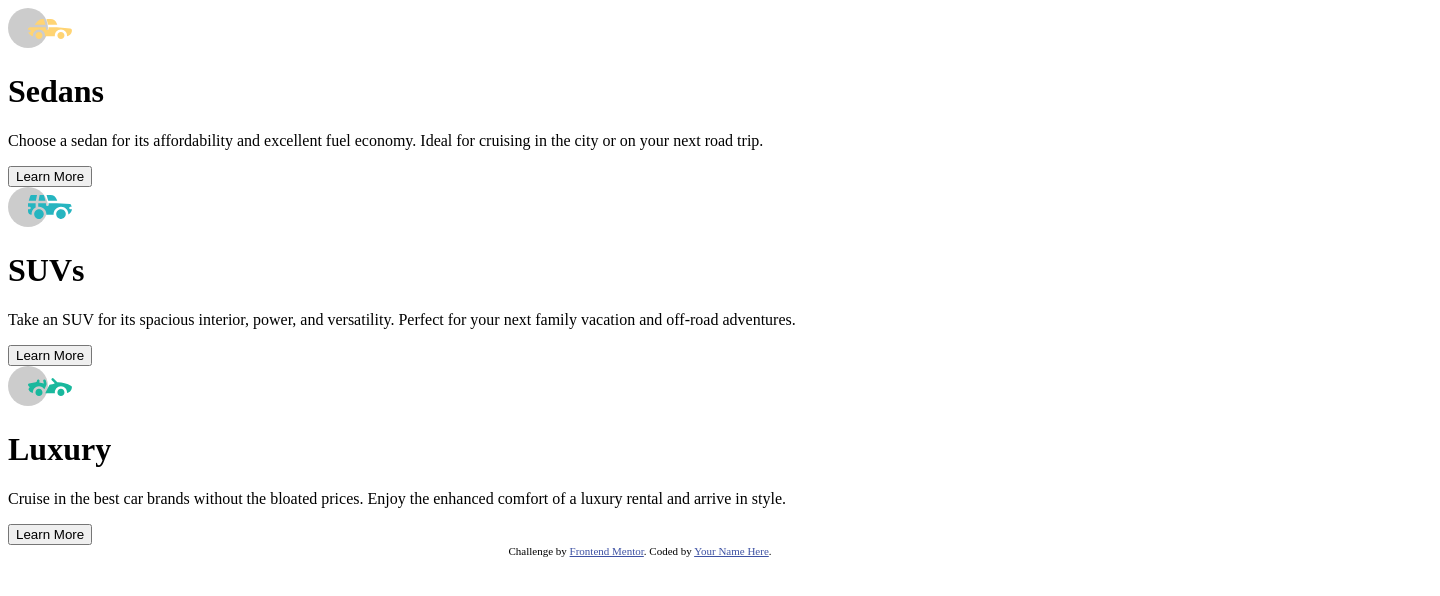
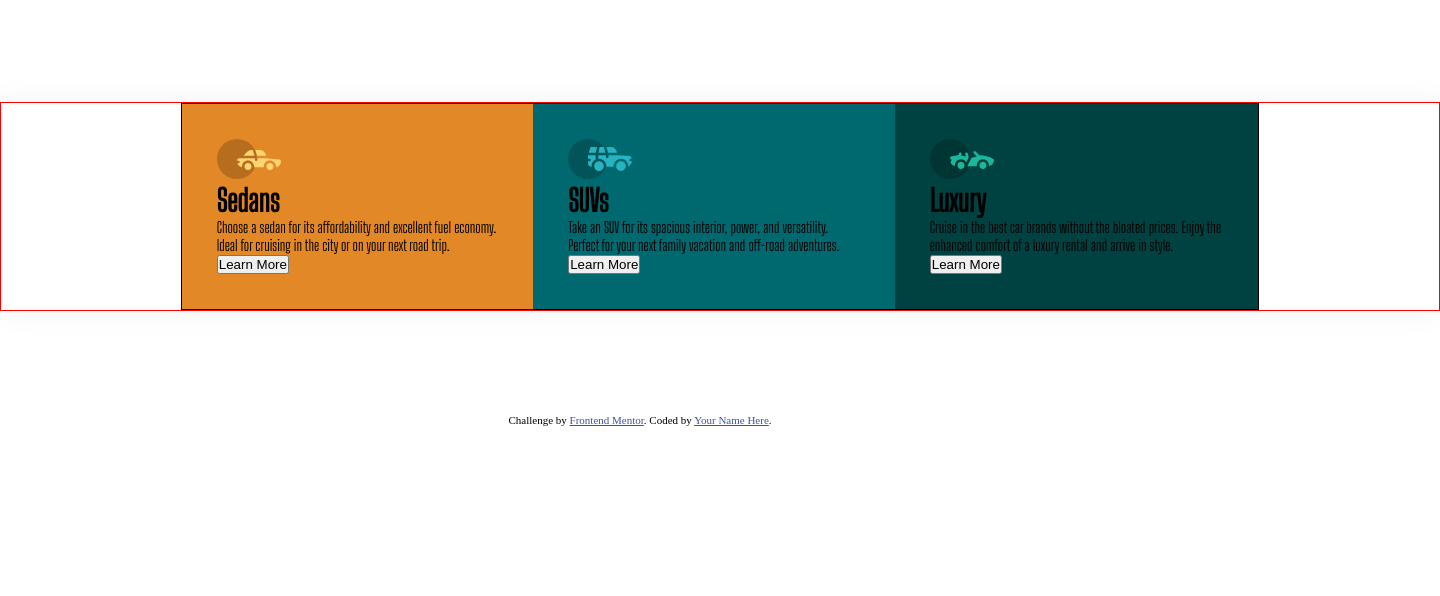
Before and after one commit to kocurr/secend_challange, a plain HTML site: page index.html in a window 1280 px wide. Shown: the whole page, 1440 px wide, since content can reach past the window. Drawn offline with Linux system fonts and the light colour scheme.

Commit message:
Html & start css

```diff
--- a/index.html
+++ b/index.html
@@ -5,6 +5,8 @@
   <meta name="viewport" content="width=device-width, initial-scale=1.0"> <!-- displays site properly based on user's device -->
 
   <link rel="icon" type="image/png" sizes="32x32" href="./images/favicon-32x32.png">
+  <link rel="stylesheet" href="https://fonts.googleapis.com/css?family=Lexend+Deca|Big+Shoulders+Display">
+  <link rel="stylesheet" href="./style.css">
 
   <title>Frontend Mentor | 3-column preview card component</title>
 
--- /dev/null
+++ b/style.css
@@ -0,0 +1,35 @@
+*{
+    margin: 0;
+    padding: 0;
+    box-sizing: border-box;
+}
+body{
+    /* background-color:rgb(240, 240, 240); */
+}
+.container{
+    border: 1px solid red;
+    margin: 8% auto;
+    width: 1440px;
+    font-size: 15px;
+    font-family: 'Big Shoulders Display';
+    box-shadow: 0 0 2em hsl(0, 0%, 95%);
+}
+.content{
+    /* background-color: white; */
+    border: 1px solid black;
+    margin: 0 auto;
+    width: 75%;
+    display: flex;
+}
+.column{
+    padding: 35px;
+}
+.column:nth-child(1){
+    background-color: hsl(31, 77%, 52%);
+}
+.column:nth-child(2){
+    background-color: hsl(184, 100%, 22%);
+}
+.column:nth-child(3){
+    background-color: hsl(179, 100%, 13%);
+}
```
